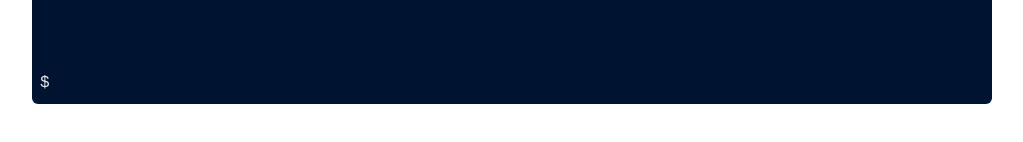
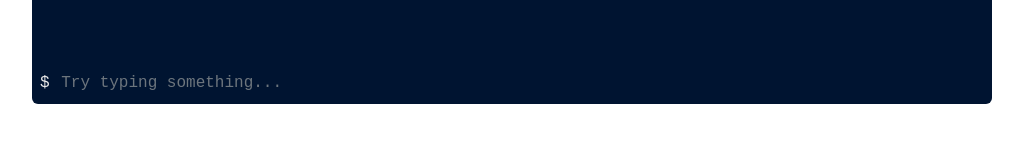
Before and after one commit to samwareing/samwareing.github.io, a React (Create React App) app: page / in a window 1280 px wide. Shown: the part 596-738 px from the top of the page, without its empty margins (128-1151 px from the left). Built offline with nearby package versions, Linux system fonts and the light colour scheme.

Commit message:
Add placeholder and remove unnecessary colours

```diff
--- a/src/components/terminalInput.jsx
+++ b/src/components/terminalInput.jsx
@@ -14,11 +14,12 @@ const TerminalInput = ({ focusRef, onChange, value, onKeyPress }) => {
           <input
             autoFocus
             ref={focusRef}
-            className="bg-dark text-white"
+            className="bg-dark text-white terminal-input-placeholder"
             type="text"
             onChange={(event) => onChange(event)}
             value={value}
             onKeyUp={(event) => onKeyPress(event)}
+            placeholder="Try typing something..."
             style={{
               border: "0",
               outline: "none",
--- a/src/index.css
+++ b/src/index.css
@@ -1,6 +1,5 @@
 /* Warp Theme Colors */
 
-/* Accent */
 .text-accent {
   color: #ffcc66 !important;
 }
@@ -9,7 +8,6 @@
   background-color: #ffcc66 !important;
 }
 
-/* Normal Terminal Colors */
 .text-black {
   color: #171b24 !important;
 }
@@ -73,70 +71,24 @@
 .bg-white {
   background-color: #c7c7c7 !important;
 }
-
-/* Bright Terminal Colors */
-.text-bright-black {
-  color: #686868 !important;
+.terminal-input-placeholder::placeholder {
+  color: #6c757d;
+  opacity: 1;
 }
 
-.bg-bright-black {
-  background-color: #686868 !important;
+.terminal-input-placeholder::-webkit-input-placeholder {
+  color: #6c757d;
+  opacity: 1;
 }
 
-.text-bright-red {
-  color: #f28779 !important;
+.terminal-input-placeholder::-moz-placeholder {
+  color: #6c757d;
+  opacity: 1;
 }
 
-.bg-bright-red {
-  background-color: #f28779 !important;
-}
-
-.text-bright-green {
-  color: #d5ff80 !important;
-}
-
-.bg-bright-green {
-  background-color: #d5ff80 !important;
-}
-
-.text-bright-yellow {
-  color: #ffd173 !important;
-}
-
-.bg-bright-yellow {
-  background-color: #ffd173 !important;
-}
-
-.text-bright-blue {
-  color: #73d0ff !important;
-}
-
-.bg-bright-blue {
-  background-color: #73d0ff !important;
-}
-
-.text-bright-magenta {
-  color: #dfbfff !important;
-}
-
-.bg-bright-magenta {
-  background-color: #dfbfff !important;
-}
-
-.text-bright-cyan {
-  color: #95e6cb !important;
-}
-
-.bg-bright-cyan {
-  background-color: #95e6cb !important;
-}
-
-.text-bright-white {
-  color: #ffffff !important;
-}
-
-.bg-bright-white {
-  background-color: #ffffff !important;
+.terminal-input-placeholder:-ms-input-placeholder {
+  color: #6c757d;
+  opacity: 1;
 }
 
 /* Override Bootstrap defaults */
```
